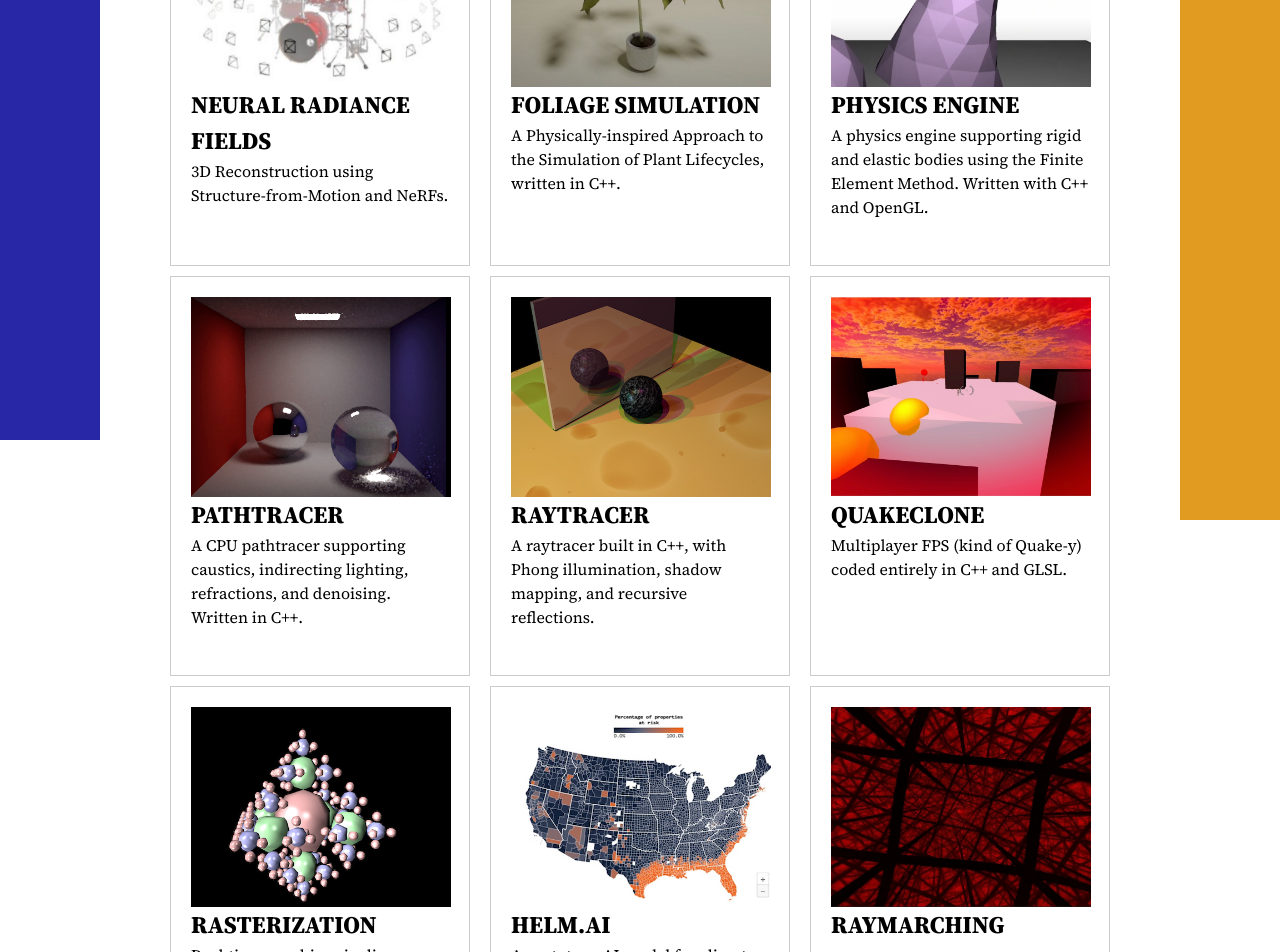
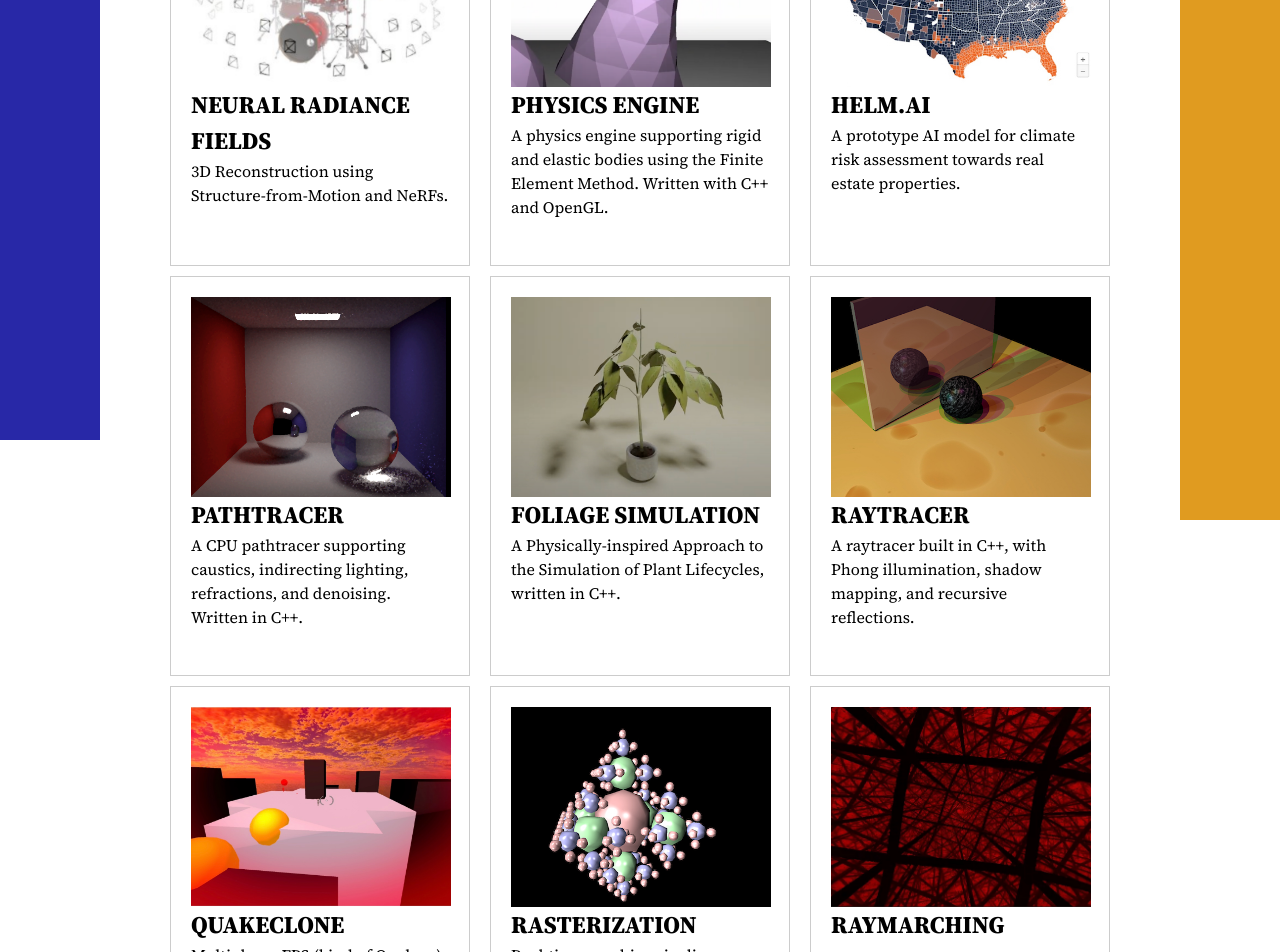
Before and after one commit to lukegriley/Portfolio, a Next.js app: page /projects in a window 1280 px wide. Shown: the part 360-1312 px from the top of the page. Built offline with nearby package versions, Linux system fonts and the light colour scheme.

Commit message:
update projects order, helm

```diff
--- a/pages/about.tsx
+++ b/pages/about.tsx
@@ -12,7 +12,7 @@ export default function About() {
         <div className="intro">
             <div className="name-title">Luke Riley</div>
             <div className="introtext">
-                <p className="intropara">I&apos;m a fourth-year student at Brown University double concentrating in Computer Science and Modern Culture &amp; Media. I'm interested in software development, computer graphics, visual effects, and film. This portfolio showcases my work in all areas. </p>
+                <p className="intropara">I&apos;m a fourth-year student at Brown University double concentrating in Computer Science and Modern Culture &amp; Media. I'm interested in machine learning, software development, computer graphics/simulation, and film. This portfolio showcases my work in all areas. </p>
             </div>
         </div>
 
--- a/pages/cv.tsx
+++ b/pages/cv.tsx
@@ -22,7 +22,7 @@ export default function CV() {
         <h2>EDUCATION</h2>
             <h3>Brown University, Providence, RI</h3>
             <ul>
-              <li>A.B., expected May 2025; GPA 3.93</li>
+              <li>A.B., expected May 2025; GPA 3.90</li>
               <li>Double concentrations in Computer Science and Modern Culture & Media</li>
               <div className="course-container">
               <details>
--- a/public/projects.json
+++ b/public/projects.json
@@ -11,16 +11,6 @@
         "id":"nerf"
       },
       {
-        "title": "FOLIAGE SIMULATION",
-        "tagline": "A Physically-inspired Approach to the Simulation of Plant Lifecycles, written in C++. ",
-        "description": "",
-        "thumbnail": "./p_thumbnails/foliage_TH.png",
-        "cover": "/p_covers/foliage.png",
-        "addl": [],
-        "link": "https://github.com/lukegriley/CS2240Final",
-        "id":"foliage"
-      },
-      {
         "title": "PHYSICS ENGINE",
         "tagline": "A physics engine supporting rigid and elastic bodies using the Finite Element Method. Written with C++ and OpenGL.",
         "description": "",
@@ -31,6 +21,18 @@
         "id":"physics"
       },
       {
+        "title": "HELM.AI",
+        "tagline": "A prototype AI model for climate risk assessment towards real estate properties.",
+        "description":"Prototype model of climate risks experienced by real estate <br/<Uses PyTorch gradient boosting model in combination with historical climate disaster data, real-time NWS data, and property-specific characteristics to assess a given property's vulnerability.<br/><br/>Our business proposal won first place among final pitch judges for ENGN 1010. <strong><a className=\"hoverable\"href=\"https://docs.google.com/presentation/d/1PvFg9vB56K5no0lHdBYM5I9KPbjMzv5s-N9wXL1dFSk/view\">Read our final pitch here.</a></strong>",
+        "thumbnail": "./p_thumbnails/helm_TH.jpeg",
+        "cover": "/p_covers/helm.png",
+        "addl": ["https://i.imgur.com/6i67PtI.png",
+        "https://i.imgur.com/pDfzfC5.png",
+        "https://i.imgur.com/0wPXhLL.png"],
+        "link": "",
+        "id":"helm"
+      },
+      {
         "title": "PATHTRACER",
         "tagline": "A CPU pathtracer supporting caustics, indirecting lighting, refractions, and denoising. Written in C++.",
         "description": "",
@@ -39,6 +41,16 @@
         "addl": ["/p_covers/mirror_denoise.png","/p_covers/glossy.png","/p_covers/cornell.png"],
         "link": "https://github.com/brown-cs-224/path-lukegriley",
         "id":"pathtracer"
+      },
+      {
+        "title": "FOLIAGE SIMULATION",
+        "tagline": "A Physically-inspired Approach to the Simulation of Plant Lifecycles, written in C++. ",
+        "description": "",
+        "thumbnail": "./p_thumbnails/foliage_TH.png",
+        "cover": "/p_covers/foliage.png",
+        "addl": [],
+        "link": "https://github.com/lukegriley/CS2240Final",
+        "id":"foliage"
       },
       {
         "title": "RAYTRACER",
@@ -72,18 +84,6 @@
           "https://raw.githubusercontent.com/BrownCSCI1230/scenefiles/main/action/required_outputs/spot_light_2.png"],
         "link": "https://github.com/lukegriley/rasterizer",
         "id":"rasterizer"
-      },
-      {
-        "title": "HELM.AI",
-        "tagline": "A prototype AI model for climate risk assessment towards real estate properties.",
-        "description":"An MVP prototype for an AI risk evaluator for cliamte damage to American real estate.<br/>Uses SCIKIT gradient boosting model in combination with historical climate disaster data, real-time NWS data, and property-specific vulnerable characteristics.<br/>Our business proposal won first place among final pitch judges for ENGN 1010. <strong><a className=\"hoverable\"href=\"https://docs.google.com/presentation/d/1PvFg9vB56K5no0lHdBYM5I9KPbjMzv5s-N9wXL1dFSk/view\">Read our final pitch here.</a></strong>",
-        "thumbnail": "./p_thumbnails/helm_TH.jpeg",
-        "cover": "/p_covers/helm.png",
-        "addl": ["https://i.imgur.com/6i67PtI.png",
-        "https://i.imgur.com/pDfzfC5.png",
-        "https://i.imgur.com/0wPXhLL.png"],
-        "link": "https://github.com/lukegriley/Helm.AI",
-        "id":"helm"
       },
       {
         "title": "RAYMARCHING ENGINE",
```
